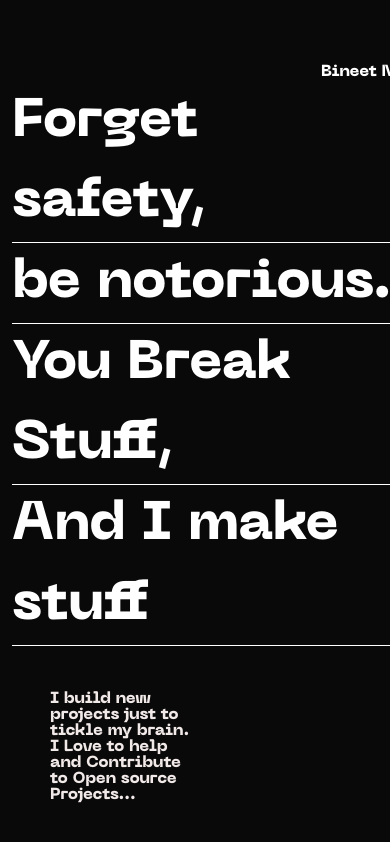
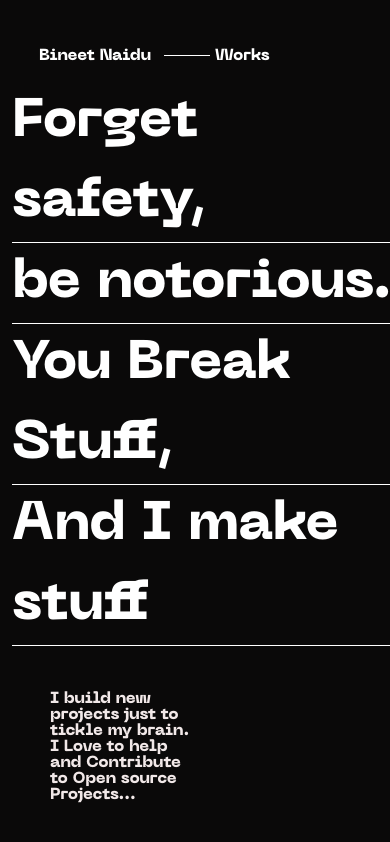
Before and after one commit to bineetNaidu/bineetnaidu.github.io, a React (Create React App) app: page /about in a window 390 px wide. Shown: the top 842 px of the page. Built offline with nearby package versions, Linux system fonts and the light colour scheme; no server answers; the database is empty.

Commit message:
add media query for header component

```diff
--- a/src/components/Header.css
+++ b/src/components/Header.css
@@ -41,3 +41,14 @@
     transform: translateX(70vw);
   }
 }
+
+@media (max-width: 500px) {
+  .header {
+    margin: auto;
+    padding: 1rem 10%;
+    animation: none;
+  }
+  .header:hover {
+    background-color: rgba(255, 255, 255, 0.1);
+  }
+}
```
